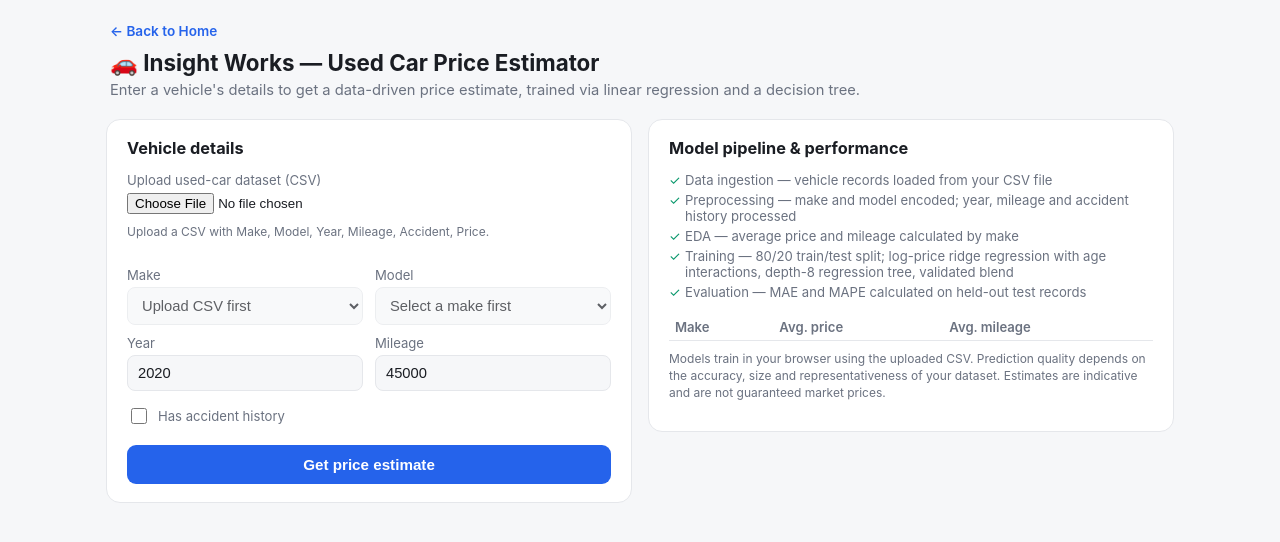
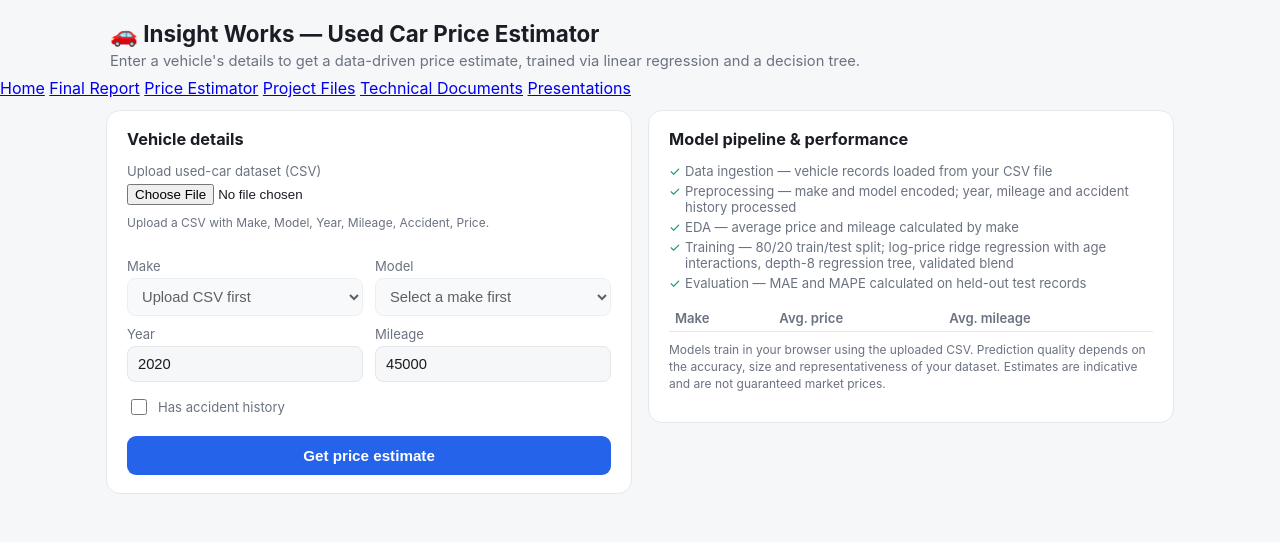
Before and after one commit to AustinWG47/Insight_Works, a plain HTML site: page estimator.html in a window 1280 px wide. Drawn offline with Linux system fonts and the light colour scheme.

Commit message:
Add navigation links to estimator.html

```diff
--- a/estimator.html
+++ b/estimator.html
@@ -61,10 +61,19 @@ th{color:var(--muted);font-weight:600;}
 </head>
 <body>
 <header>
-  <a class="back" href="index.html">&larr; Back to Home</a>
   <h1>🚗 Insight Works — Used Car Price Estimator</h1>
   <p>Enter a vehicle's details to get a data-driven price estimate, trained via linear regression and a decision tree.</p>
 </header>
+
+<nav>
+    <a href="index.html" class="active">Home</a>
+    <a href="report.html" class="active">Final Report</a>
+    <a href="estimator.html">Price Estimator</a>
+    <a href="project-files.html">Project Files</a>
+    <a href="technical-docs.html">Technical Documents</a>
+    <a href="presentations.html">Presentations</a>
+</nav>
+
 <div class="wrap">
   <div class="card">
   <h2>Vehicle details</h2>
```
